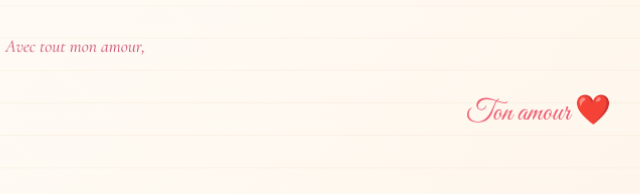
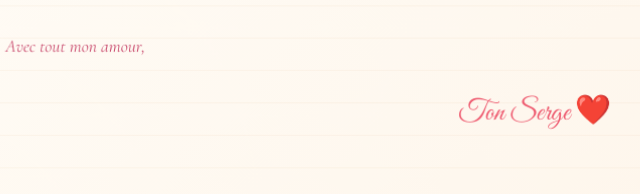
Before and after one commit to ROBCARED/Saint-valentin, a plain HTML site: page index.html in a window 1280 px wide. Shown: the part 5366-5560 px from the top of the page, 332-972 px from the left. Drawn offline with nearby package versions, Linux system fonts and the light colour scheme; a web font is replaced by a local one.

Commit message:
Signature Serge et titre Prisca

```diff
--- a/index.html
+++ b/index.html
@@ -4,7 +4,7 @@
 <head>
     <meta charset="UTF-8">
     <meta name="viewport" content="width=device-width, initial-scale=1.0">
-    <title>💕 Joyeuse Saint-Valentin 💕</title>
+    <title>💕 Pour Prisca - Joyeuse Saint-Valentin 💕</title>
     <meta name="description" content="Une déclaration d'amour pour la Saint-Valentin">
     <link rel="preconnect" href="https://fonts.googleapis.com">
     <link rel="preconnect" href="https://fonts.gstatic.com" crossorigin>
@@ -220,7 +220,7 @@
                     <p>Tu es celle qui fait battre mon cœur, et je voulais simplement profiter de cette occasion pour te
                         rappeler à quel point je tiens à toi.</p>
                     <p class="letter-closing">Avec tout mon amour,</p>
-                    <p class="letter-signature">Ton amour ❤️</p>
+                    <p class="letter-signature">Ton Serge ❤️</p>
                 </div>
             </div>
         </div>
```
